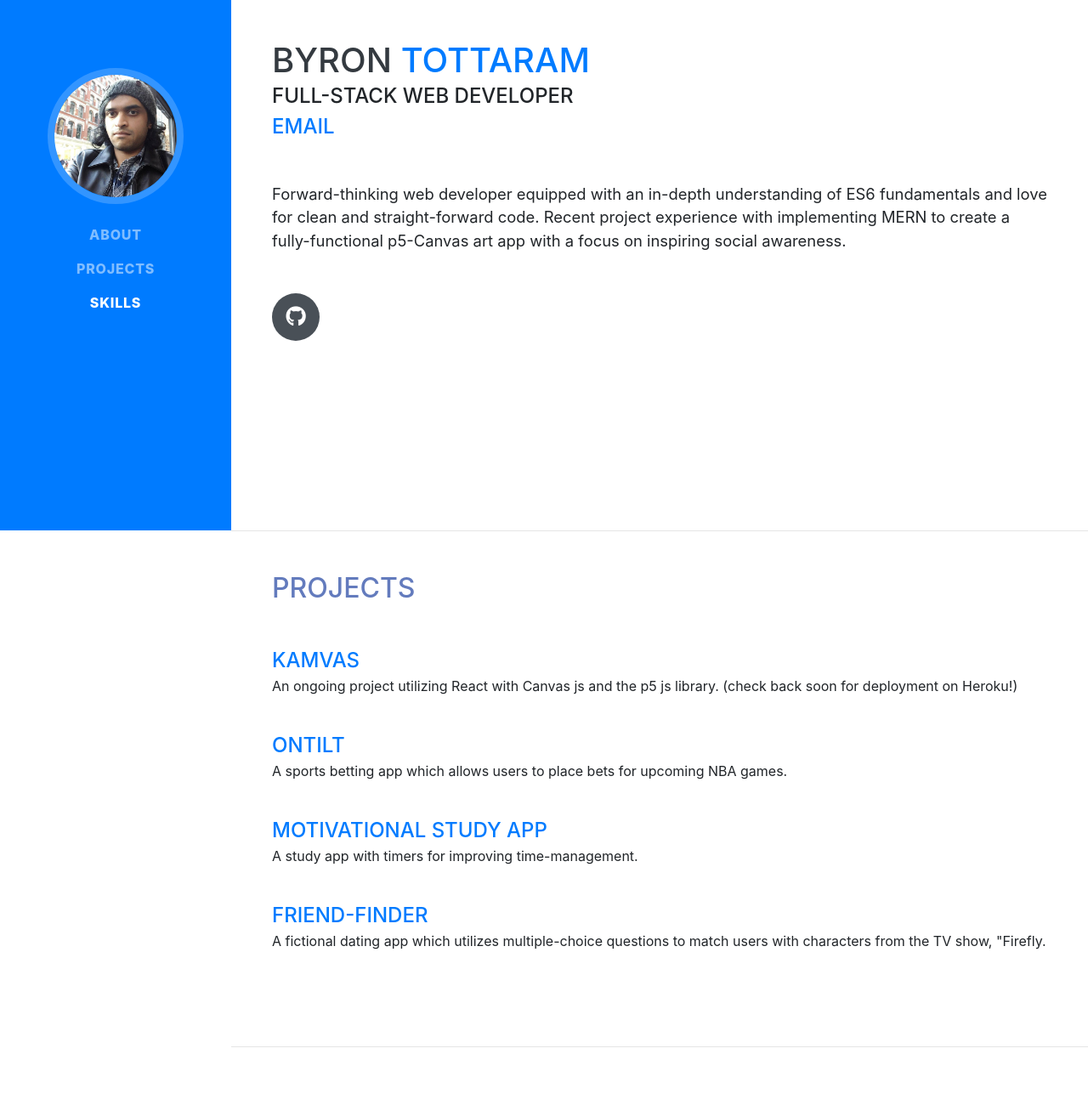
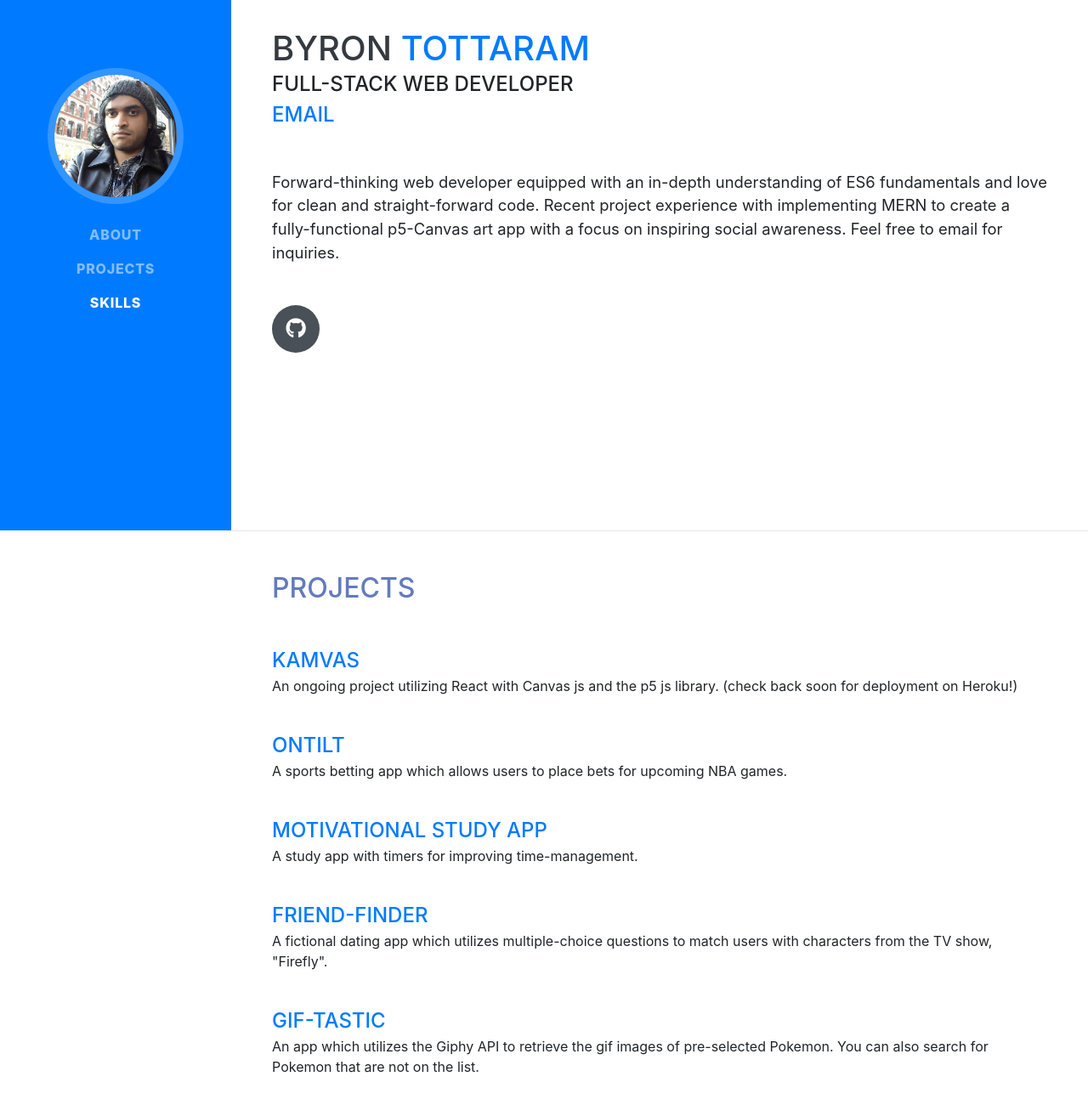
Before and after one commit to byronst10/portfolio, a website with bundled scripts: page index.html in a window 1280 px wide. Shown: the part 176-1476 px from the top of the page at 85% size. Built offline with nearby package versions, Linux system fonts and the light colour scheme; a web font is replaced by a local one.

Commit message:
pushing changes

```diff
--- a/index.html
+++ b/index.html
@@ -68,7 +68,7 @@
           <a href="mailto:byronst10@gmail.com">Email</a>
         </br>
         </div>
-        <p class="lead mb-5">Forward-thinking web developer equipped with an in-depth understanding of ES6 fundamentals and love for clean and straight-forward code. Recent project experience with implementing MERN to create a fully-functional p5-Canvas art app with a focus on inspiring social awareness.</p>
+        <p class="lead mb-5">Forward-thinking web developer equipped with an in-depth understanding of ES6 fundamentals and love for clean and straight-forward code. Recent project experience with implementing MERN to create a fully-functional p5-Canvas art app with a focus on inspiring social awareness. Feel free to email for inquiries.</p>
         <div class="social-icons">
           <a href="https://github.com/byronst10">
             <i class="fab fa-github"></i>
@@ -93,8 +93,13 @@
       <p>A study app with timers for improving time-management.</p>
       <br>
       <div class="subheading mb-0"><a href="https://friend-finder-serenity.herokuapp.com/">Friend-Finder</a></div>
-      <p>A fictional dating app which utilizes multiple-choice questions to match users with characters from the TV show, "Firefly. </p>
+      <p>A fictional dating app which utilizes multiple-choice questions to match users with characters from the TV show, "Firefly". </p>
     </div>
+    <br>
+    <div class="subheading mb-0"><a href="https://byronst10.github.io/giftastic/">Gif-tastic</a></div>
+      <p>An app which utilizes the Giphy API to retrieve the gif images of pre-selected Pokemon. You can also search for Pokemon that are not on the list.</p>
+    </div>
+  </br>
   </div>
   </section>
   <section>
```
